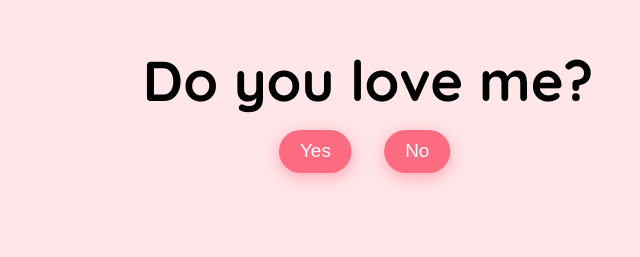
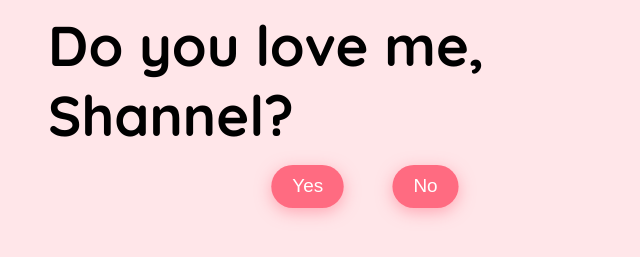
Before and after one commit to seizei23/my-website, a plain HTML site: page index.html in a window 1280 px wide. Shown: the part 331-588 px from the top of the page, without its empty margins (272-912 px from the left). Drawn offline with Linux system fonts and the light colour scheme.

Commit message:
index.html

```diff
--- a/index.html
+++ b/index.html
@@ -9,13 +9,13 @@
       href="https://fonts.googleapis.com/css2?family=Quicksand:wght@300..700&display=swap"
       rel="stylesheet" />
     <link rel="stylesheet" href="style.css" />
-    <title>Do you love me, Shannel?</title>
+    <title>Do you love me?</title>
 </head>
 <body>
 
 <div class="question-container container">
 <video class="local-gif" src="Reply me love.mp4" autoplay muted loop></video>
-  <h2 class="question">Do you love me?</h2>
+  <h2 class="question">Do you love me, Shannel?</h2>
   <div class="button-container">
     <button class="yes-btn btn js-yes-btn">Yes</button>
     <button class="no-btn btn js-no-btn">No</button>
```
